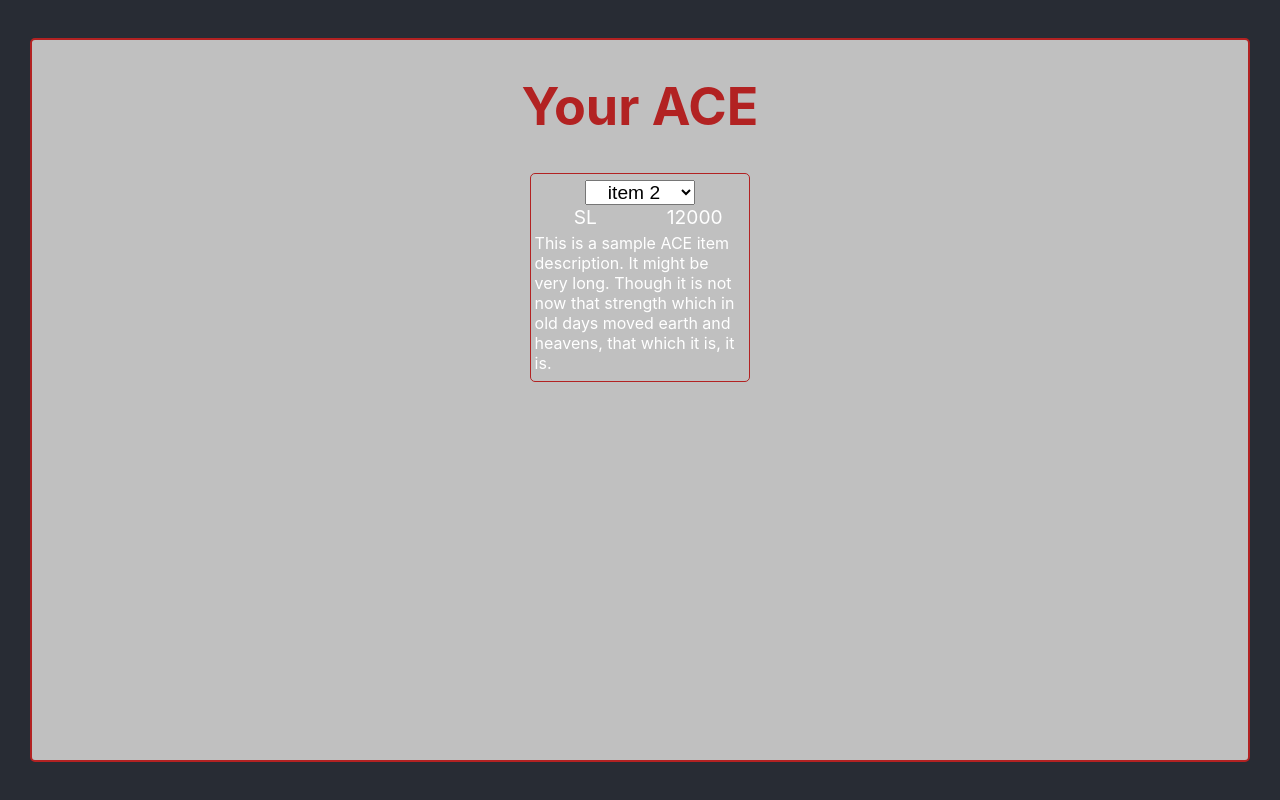
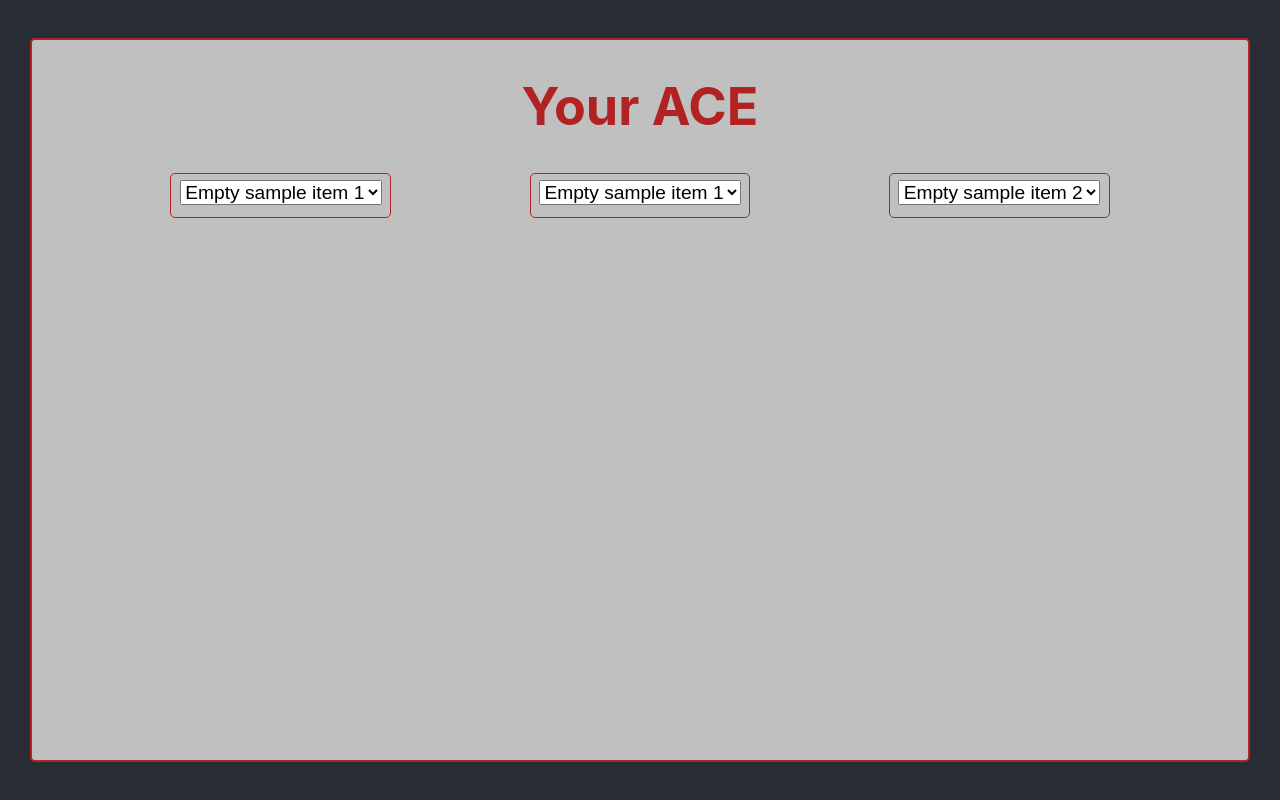
Before and after one commit to samkester/payload-chargen, a React (Create React App) app: page / in a window 1280 px wide. Built offline with nearby package versions, Linux system fonts and the light colour scheme.

Commit message:
refactored state to keep selections in AceFrame

```diff
--- a/src/App.js
+++ b/src/App.js
@@ -1,4 +1,3 @@
-import logo from './logo.svg';
 import './App.css';
 import AceFrame from './components/AceFrame';
 
--- a/src/components/AceFrame.js
+++ b/src/components/AceFrame.js
@@ -1,37 +1,86 @@
+import { useState } from "react";
 import styled from "styled-components";
 import AceItem from "./AceItem";
 
-const sampleItem = {
-    name: "Name",
-    slot: "SL",
-    cost: 10000,
-    desc: "This is a sample ACE item description. It might be very long. Though it is not now that strength which in old days moved earth and heavens, that which it is, it is.",
-}
+// const sampleItem = {
+//     name: "Name",
+//     slot: "SL",
+//     cost: 10000,
+//     desc: "This is a sample ACE item description. It might be very long. Though it is not now that strength which in old days moved earth and heavens, that which it is, it is.",
+// }
 
 const sampleItemList = [
     {
         name: "item 1",
         slot: "SL",
         cost: 10000,
-        desc: "This is a sample ACE item description. It might be very long. Though it is not now that strength which in old days moved earth and heavens, that which it is, it is.",
+        desc: "This is a sample ACE item description. It might be very long. +1 Foo.",
+        stats: {
+            foo: 1,
+        },
     },
     {
         name: "item 2",
         slot: "SL",
         cost: 12000,
-        desc: "This is a sample ACE item description. It might be very long. Though it is not now that strength which in old days moved earth and heavens, that which it is, it is.",
+        desc: "This is a sample ACE item description. It might be very long. +2 Foo.",
+        stats: {
+            foo: 2,
+        },
     },
     {
         name: "item 3",
         slot: "SL",
         cost: 14000,
-        desc: "This is a sample ACE item description. It might be very long. Though it is not now that strength which in old days moved earth and heavens, that which it is, it is.",
+        desc: "This is a sample ACE item description. It might be very long. -1 Foo.",
+        stats: {
+            foo: -1,
+        },
     },
     {
         name: "item 4",
         slot: "SL",
         cost: 16000,
-        desc: "This is a sample ACE item description. It might be very long. Though it is not now that strength which in old days moved earth and heavens, that which it is, it is.",
+        desc: "This is a sample ACE item description. It might be very long. +1 Foo, -2 Bar.",
+        stats: {
+            foo: 1,
+            bar: -2,
+        },
+    },
+]
+
+const sampleItemList2 = [
+    {
+        name: "item 5",
+        slot: "SL",
+        cost: 10000,
+        desc: "This is a sample ACE item description. It might be very long. -3 Foo.",
+        stats: {
+            foo: -3,
+        },
+    },
+    {
+        name: "item 6",
+        slot: "SL",
+        cost: 12000,
+        desc: "This is a sample ACE item description. It might be very long. +3 Bar.",
+        stats: {
+            bar: 3,
+        },
+    },
+    {
+        name: "item 7",
+        slot: "SL",
+        cost: 14000,
+        desc: "This is a sample ACE item description. It might be very long. No stats.",
+    },
+    {
+        name: "item 8",
+        slot: "SL",
+        cost: 16000,
+        desc: "This is a sample ACE item description. It might be very long. Empty stats.",
+        stats: {
+        },
     },
 ]
 
@@ -57,12 +106,36 @@ const StyledFrame = styled.div`
     }
 `
 
+const itemStructure = [{name: "sample item 1", list: sampleItemList}, {name: "sample item 1", list: sampleItemList}, {name: "sample item 2", list: sampleItemList2}];
+
 function AceFrame() {
+    const [selections, setSelections] = useState({});
+
+    function setSelectionHandler(name, value){
+        setSelections({...selections, [name]:value});
+    }
+
+    function setSelectionCallbackFor(name){
+        return (value) => setSelectionHandler(name, value)
+    }
+
+    const items = itemStructure.map((slot, index) => {
+        return {
+            name: slot.name,
+            list: slot.list,
+            value: selections[index] ?? -1,
+            setValue: setSelectionCallbackFor(index)
+        }
+    });
+
     return (
         <StyledFrame>
             <h1>Your ACE</h1>
             <div>
+                {items.map((itemData, index) => <AceItem props={itemData} key={index} />)}
+                {/* <AceItem list={sampleItemList} />
                 <AceItem list={sampleItemList} />
+                <AceItem list={sampleItemList2} /> */}
             </div>
         </StyledFrame>
     );
--- a/src/components/AceItem.js
+++ b/src/components/AceItem.js
@@ -41,21 +41,20 @@ const StyledItem = styled.div`
     }
 `
 
-export default function AceItem({list}) {
-    const [num, setNum] = useState(1);
-
-    const item = list[num];
+export default function AceItem({props}) {
+    const item = props.list[props.value];
 
     const setNumHandler = (event) => {
-        setNum(event.target.value)
+        props.setValue(event.target.value);
     }
 
     return (
         <StyledItem>
             <p className="fullwidth title">
-                <select onChange={setNumHandler} value={num}>
-                    {list.map((item, index) =>
-                        <option value={index}>{item.name}</option>
+                <select onChange={setNumHandler} value={props.value}>
+                    <option value="-1">Empty {props.name}</option>
+                    {props.list.map((item, index) =>
+                        <option value={index} key={item.name}>{item.name}</option>
                     )}
                 </select>
             </p>
```
